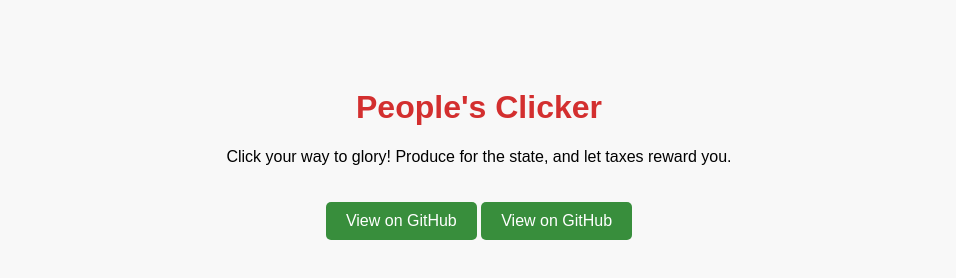
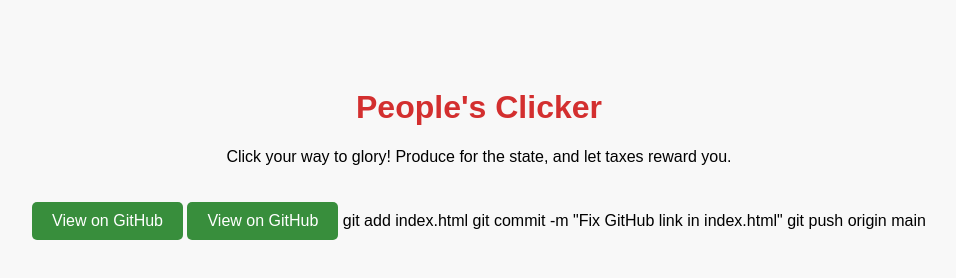
Before and after one commit to iamdavieddadiwanticecream/advertent-socialist, a plain HTML site: page index.html in a window 1280 px wide. Shown: the whole page, without its empty margins (161-1117 px from the left). Drawn offline with Linux system fonts and the light colour scheme.

Commit message:
Update index.html

```diff
--- a/index.html
+++ b/index.html
@@ -34,3 +34,6 @@
 </body>
 </html>
 <a href="https://github.com/YOUR_USERNAME/people-clicker" target="_blank">View on GitHub</a>
+git add index.html
+git commit -m "Fix GitHub link in index.html"
+git push origin main
```
